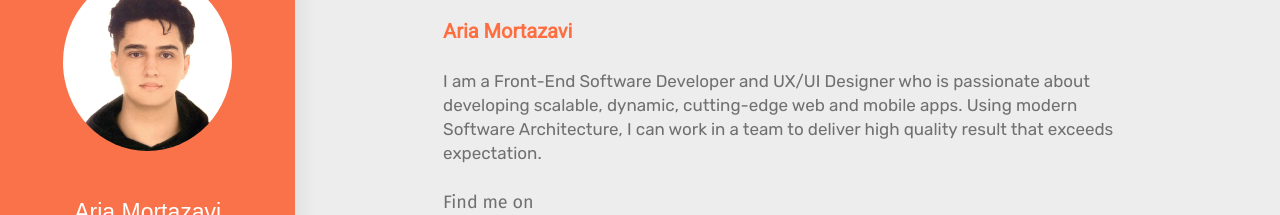
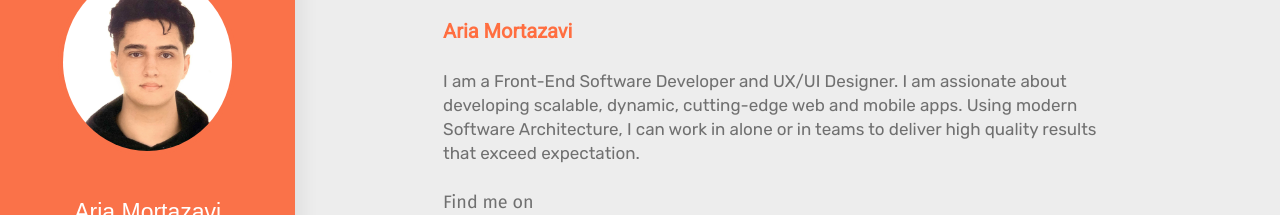
Before and after one commit to AriaMortazavi/Portfolio, a React (Create React App) app: page / in a window 1280 px wide. Shown: the part 186-401 px from the top of the page. Built offline with nearby package versions, Linux system fonts and the light colour scheme; a web font is replaced by a local one.

Commit message:
changed text

```diff
--- a/src/components/About.jsx
+++ b/src/components/About.jsx
@@ -29,11 +29,11 @@ class About extends Component {
             <span>Hello, I'm</span>
             <span>Aria Mortazavi</span>
             <span>
-              I am a Front-End Software Developer and UX/UI Designer who is passionate about
+              I am a Front-End Software Developer and UX/UI Designer. I am assionate about
               developing scalable, dynamic, cutting-edge web and mobile
               apps. Using modern Software Architecture, I
-              can work in a team to deliver high
-              quality result that exceeds
+              can work in alone or in teams to deliver high
+              quality results that exceed
               expectation.
             </span>
             <span>Find me on</span>
```
